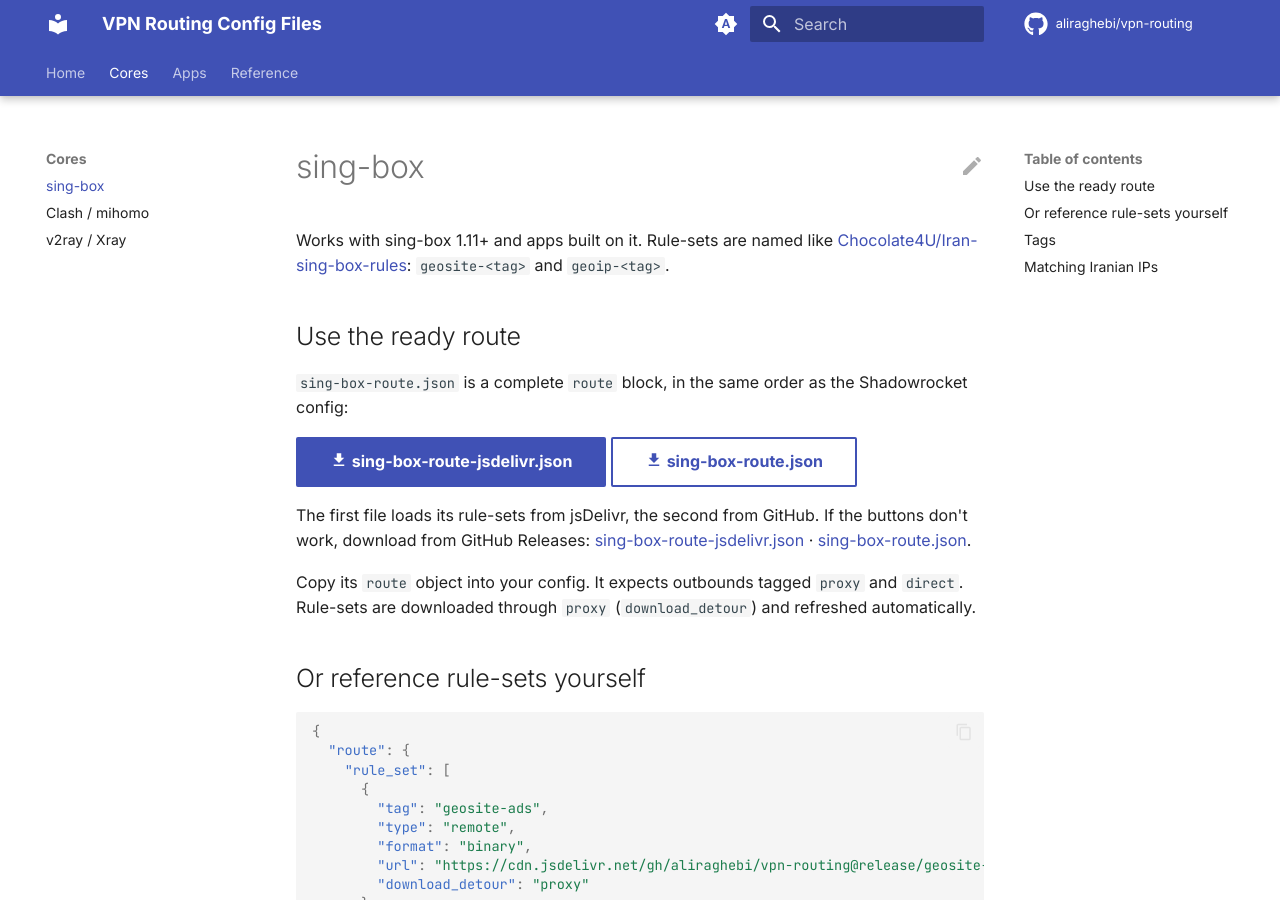
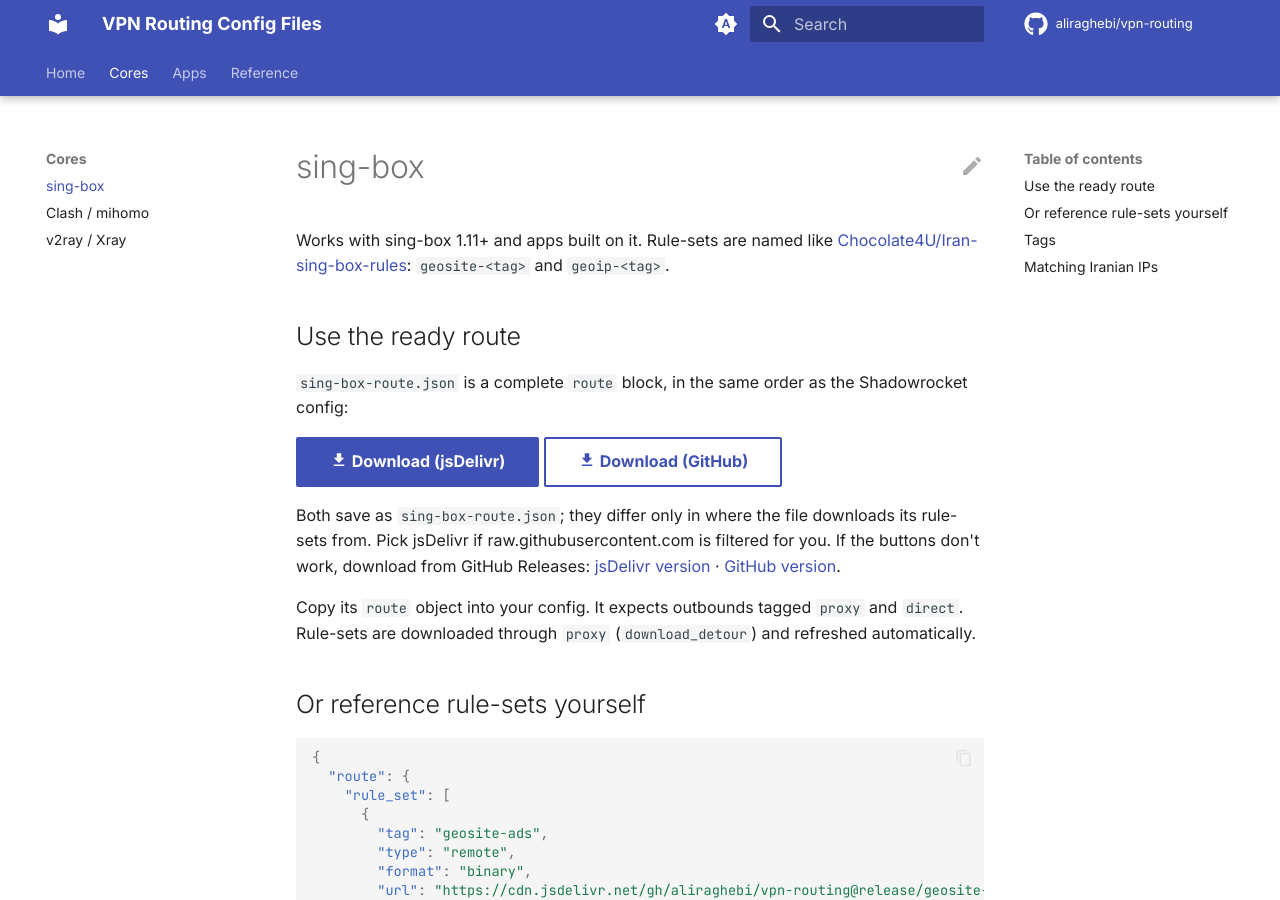
Before and after one commit to aliraghebi/routing-rules, an MkDocs documentation site: the page built from docs/sing-box.md, in a window 1280 px wide and 900 px high. Built offline with MkDocs 1.6.1 and Material for MkDocs 9.7.7, drawn with Linux system fonts in a browser that asks for light colours; comment, search, counter and statistics services are not loaded.

Commit message:
docs: label download buttons by mirror and save files under one name
The jsDelivr and GitHub copies of clash, karing and sing-box-route differ only
in which mirror their rule-set URLs point to. Buttons now say which mirror they
use and both save as the plain file name.

```diff
--- a/docs/sing-box.md
+++ b/docs/sing-box.md
@@ -8,9 +8,9 @@ Works with sing-box 1.11+ and apps built on it. Rule-sets are named like
 
 `sing-box-route.json` is a complete `route` block, in the same order as the Shadowrocket config:
 
-[:material-download: sing-box-route-jsdelivr.json](dl/sing-box-route-jsdelivr.json){ .md-button .md-button--primary download="sing-box-route-jsdelivr.json" } [:material-download: sing-box-route.json](dl/sing-box-route.json){ .md-button download="sing-box-route.json" }
+[:material-download: Download (jsDelivr)](dl/sing-box-route-jsdelivr.json){ .md-button .md-button--primary download="sing-box-route.json" } [:material-download: Download (GitHub)](dl/sing-box-route.json){ .md-button download="sing-box-route.json" }
 
-The first file loads its rule-sets from jsDelivr, the second from GitHub. If the buttons don't work, download from GitHub Releases: [sing-box-route-jsdelivr.json](https://github.com/aliraghebi/vpn-routing/releases/latest/download/sing-box-route-jsdelivr.json) · [sing-box-route.json](https://github.com/aliraghebi/vpn-routing/releases/latest/download/sing-box-route.json).
+Both save as `sing-box-route.json`; they differ only in where the file downloads its rule-sets from. Pick jsDelivr if raw.githubusercontent.com is filtered for you. If the buttons don't work, download from GitHub Releases: [jsDelivr version](https://github.com/aliraghebi/vpn-routing/releases/latest/download/sing-box-route-jsdelivr.json) · [GitHub version](https://github.com/aliraghebi/vpn-routing/releases/latest/download/sing-box-route.json).
 
 Copy its `route` object into your config. It expects outbounds tagged `proxy` and `direct`. Rule-sets are
 downloaded through `proxy` (`download_detour`) and refreshed automatically.
```
Also changed, not shown: docs/clash.md (+2 -2 lines), docs/karing.md (+2 -2 lines), docs/v2ray.md (+1 -1 lines), docs/v2rayn.md (+1 -1 lines).
